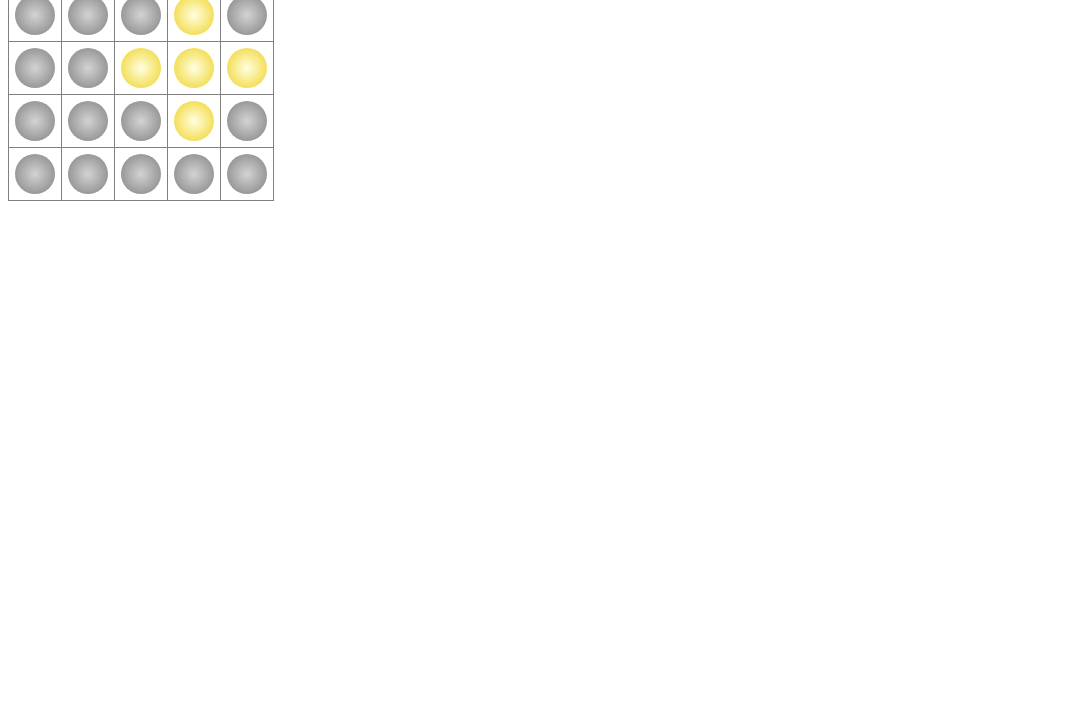
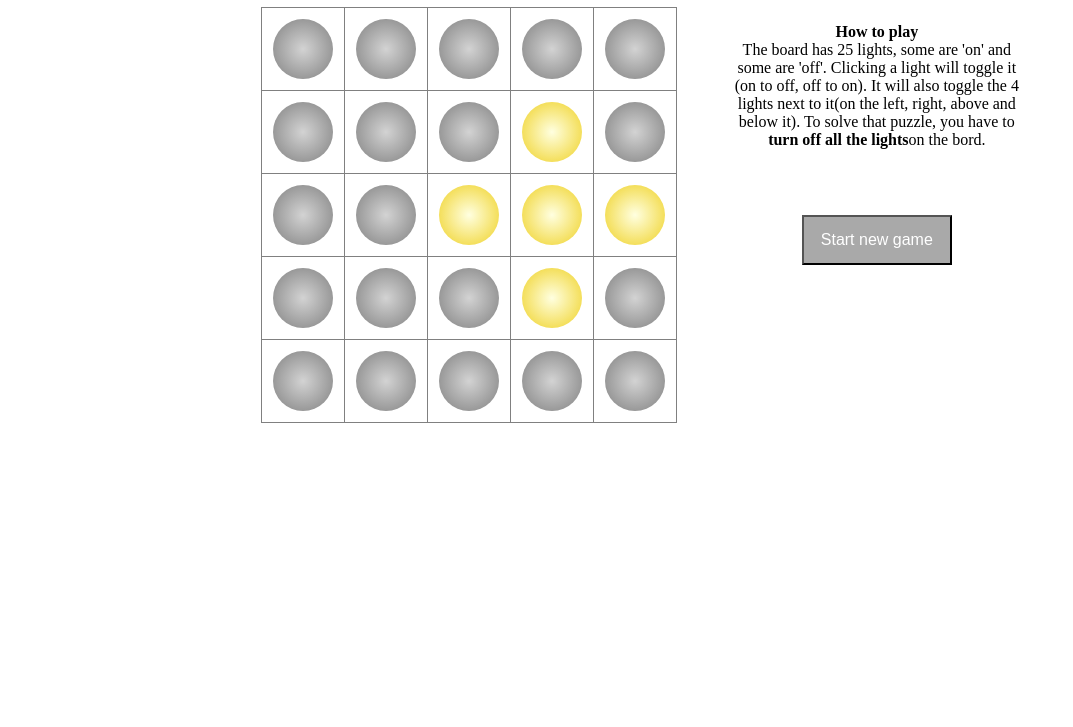
Before and after one commit to yuberdysheva/lights-out, a website built with webpack: page lights_out.html in a window 1280 px wide. Shown: the part 73-800 px from the top of the page, without its empty margins (0-1073 px from the left). Built offline with nearby package versions, Linux system fonts and the light colour scheme.

Commit message:
working version1

```diff
--- a/lights_out.html
+++ b/lights_out.html
@@ -6,9 +6,21 @@
     <script src="dist/bundle.js"></script>
 </head>
 <body>
-    <div>
+    <h1>Lights Out Game</h1>
+    <div id="container">
         <table id="tab"></table>
+        <div id="rules">
+            <p>
+                <strong>How to play</strong><br>
+                The board has 25 lights, some are 'on' and some are 'off'.
+                Clicking a light will toggle it (on to off, off to on).
+                It will also toggle the 4 lights next to it(on the left, right, above and below it).
+                To solve that puzzle, you have to <b>turn off all the lights</b>on the bord.
+            </p>
+            <button id="play">Start new game</button>
+        </div>
+
     </div>
-    <button id="play">Play again!</button>
+
 </body>
 </html>
--- a/src/scripts.js
+++ b/src/scripts.js
@@ -36,6 +36,15 @@ $(document).ready(() => {
                 $(rows[i]).append(td);
             }
         }
+        $("#play").click(function(){
+            grid[2][3] = 1;
+            grid[2][4] = 1;
+            grid[2][2] = 1;
+            grid[3][3] = 1;
+            grid[1][3] = 1;
+            draw(grid);
+            playing = true;
+        });
     }
 
     function addHandler(grid, elem, row, col){
@@ -83,18 +92,7 @@ $(document).ready(() => {
             }
             if (isWin(grid)) {
                 playing = false;
-                alert("Congratulations! You have turn  all lights out!");
-                $("#play").css("display", "block");
-                $("#play").click(function(){
-                    $("#play").css("display", "none");
-                    grid[2][3] = 1;
-                    grid[2][4] = 1;
-                    grid[2][2] = 1;
-                    grid[3][3] = 1;
-                    grid[1][3] = 1;
-                    draw(grid);
-                    playing = true;
-                });
+                //alert("Congratulations! You have turn  all lights out!");
             }
             draw(grid);
         });
--- a/src/styles.sass
+++ b/src/styles.sass
@@ -1,33 +1,52 @@
+h1
+  text-align: center
+
+#container
+  text-align: center
+  display: flex
+
+table,
+#rules
+  flex-flow: row wrap
+
 table
-    border-collapse: collapse
+  border-collapse: collapse
+  margin-left: 20%
+  margin-right: 50px
 
 td
-    border: 1px solid gray
-    height: 50px
-    width: 50px
-    cursor: pointer
+  border: 1px solid gray
+  height: 80px
+  width: 80px
+  cursor: pointer
 
 .lightOff,
 .lightOn
-    width: 40px
-    height: 40px
-    border-radius: 50%
-    margin-left: 5px
+  width: 60px
+  height: 60px
+  border-radius: 50%
+  margin-left: 10px
 
 .lightOff
-    background: radial-gradient(lightgray, gray)
+  background: radial-gradient(lightgray, gray)
 
 .lightOn
-    background: radial-gradient(lightyellow, #efd123)
+  background: radial-gradient(lightyellow, #efd123)
 
 .lightOn:hover
-    background: radial-gradient(lightgray, gray)
+  background: radial-gradient(lightgray, gray)
 
-#play,
-#message
-    display: none
+#rules
+  width: 300px
+  p
+    text-align: center
 
 #play
-    cursor: pointer
-    outline: none
-    margin-top: 20px
+  cursor: pointer
+  outline: none
+  margin: 50px 0 0 0
+  width: 150px
+  height: 50px
+  background: darkgray
+  color: white
+  font-size: 16px
```
